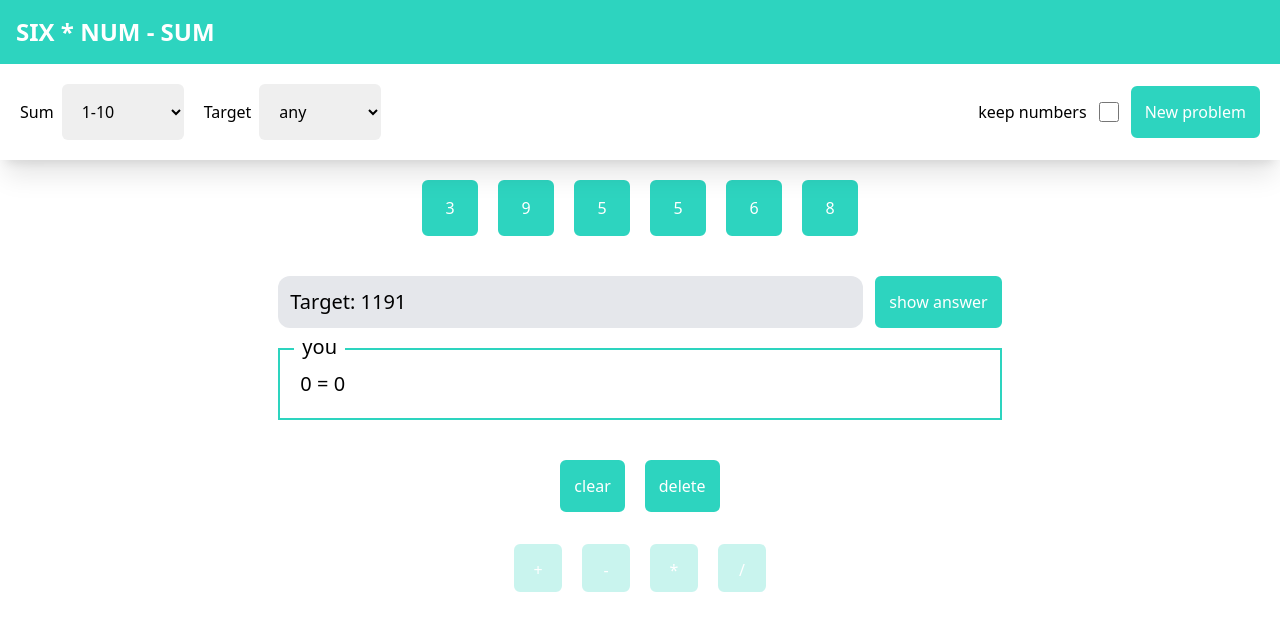
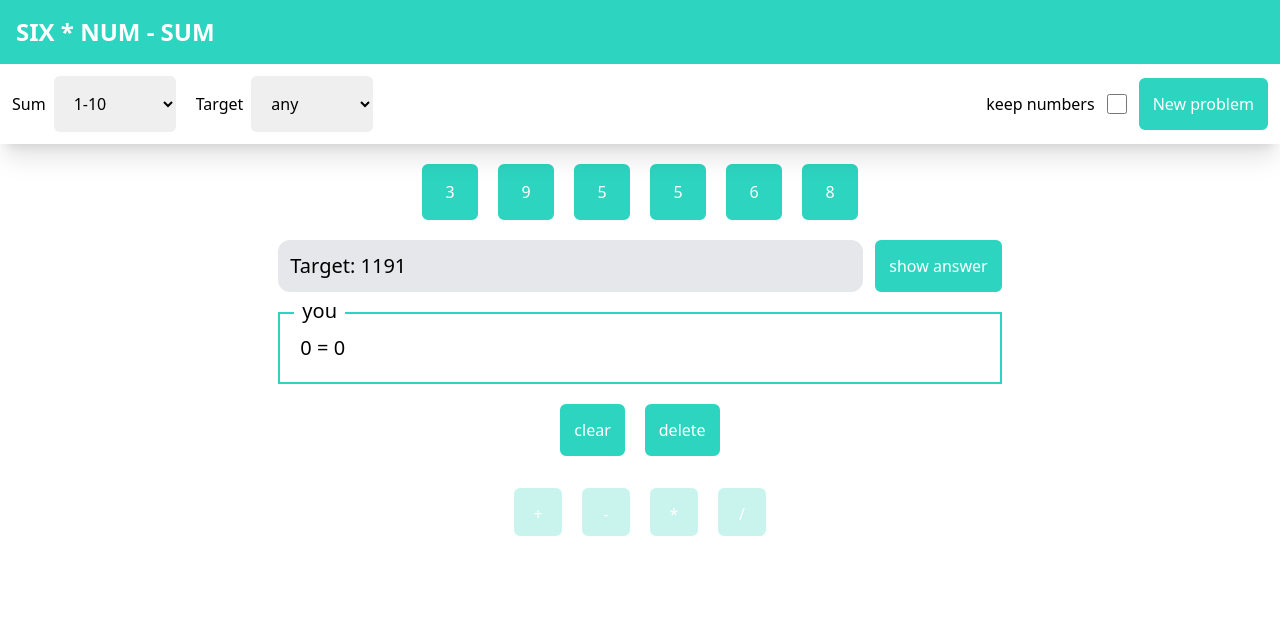
Before and after one commit to chris434/six-num-sum, a SvelteKit app: page / in a window 1280 px wide. Both pictures are taken after a click on the button "New problem". Shown: the top 630 px of the page. Built offline with nearby package versions, Linux system fonts and the light colour scheme.

Commit message:
refactor: padding

```diff
--- a/src/components/FunctionButtons.svelte
+++ b/src/components/FunctionButtons.svelte
@@ -4,7 +4,7 @@
 const {clearSum,deleteLast,checkAnswer}=getProblem()
 </script>
 
-<section class="flex justify-center w-full lg:text-nowrap gap-5 p-5">
+<section class="flex justify-center w-full lg:text-nowrap gap-5 p-5 pt-0">
 <Button onclick={clearSum}>clear</Button>
 <Button onclick={deleteLast}>delete</Button>
 </section>
--- a/src/components/configBar.svelte
+++ b/src/components/configBar.svelte
@@ -27,7 +27,7 @@
 <section class="w-full" >
     <Button className='md:hidden block' selected={configBarToggle} onclick={()=> configBarToggle= !configBarToggle}>Config problem</Button>
     <div  class=" gap-5 items-center md:flex-row flex-col w-full justify-between mt-5 md:mt-0 {configBarToggle?'flex':'md:flex hidden'}">
-       <div  class="flex gap-5 items-center md:justify-normal xs:flex-row flex-col   justify-around md:w-auto w-full">
+       <div  class="flex gap-5 items-center md:justify-normal xs:flex-row flex-col justify-around md:w-auto w-full">
         <Select bind:option={sumRange}   label="Sum" options={SUM_RANGE} />
         <Select bind:option={targetRange}  label="Target" options={TARGET_RANGE} />
     </div>
--- a/src/components/headerConfigBar.svelte
+++ b/src/components/headerConfigBar.svelte
@@ -13,7 +13,7 @@ $:canReset=  numberBeenClicked||answerHasBeenChecked||answerHasBeenShown?true:fa
 
 </script>
 
-<div class="flex items-start gap-3 p-5 shadow-xl">
+<div class="flex items-start gap-3 p-3 shadow-xl">
     <ConfigBar/>
     {#if canReset}
     <Button onclick={reset}>rest</Button>
--- a/src/routes/+page.svelte
+++ b/src/routes/+page.svelte
@@ -17,7 +17,7 @@
 
 </script>
 {#if $problem.numbers.length}
-<div class="flex justify-center p-5 ">
+<div class="flex justify-center p-5 pb-0 ">
   <NumberButtons/>
 </div>
 <div class="flex items-center p-5 pb-0 flex-col relative ">
```
